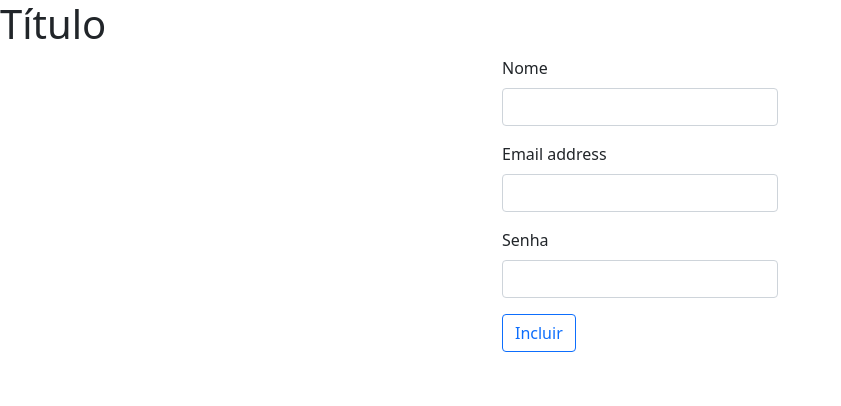
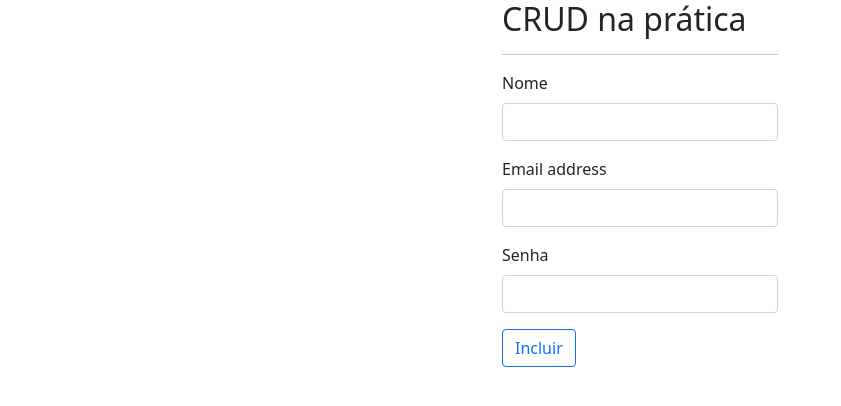
Before and after one commit to mromauricio/crud, a plain HTML site: page Frontend/index.html in a window 1280 px wide. Shown: the whole page, without its empty margins (0-841 px from the left). Drawn offline with nearby package versions, Linux system fonts and the light colour scheme.

Commit message:
Refatoracao

```diff
--- a/Frontend/index.html
+++ b/Frontend/index.html
@@ -10,8 +10,9 @@
   <title>CRUD</title>
 </head>
 <body>
-  <h1>Título</h1>
   <div class="container nosso-container">
+    <h2>CRUD na prática</h2>
+    <hr/>
     <div class="mb-3">
       <label for="nome" class="form-label" id="label-nome">Nome</label>
       <input type="text" class="form-control" id="nome" >
```
